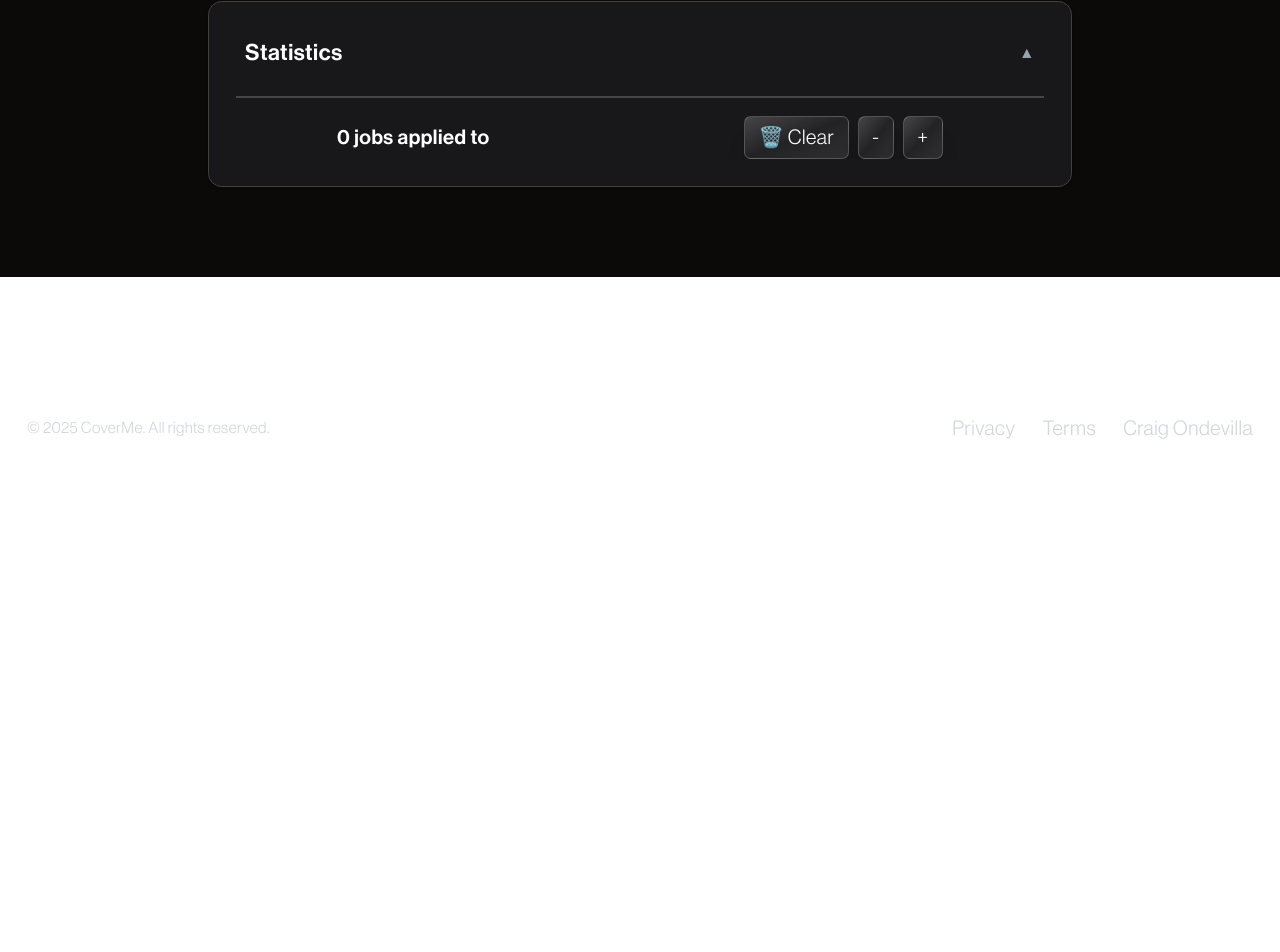
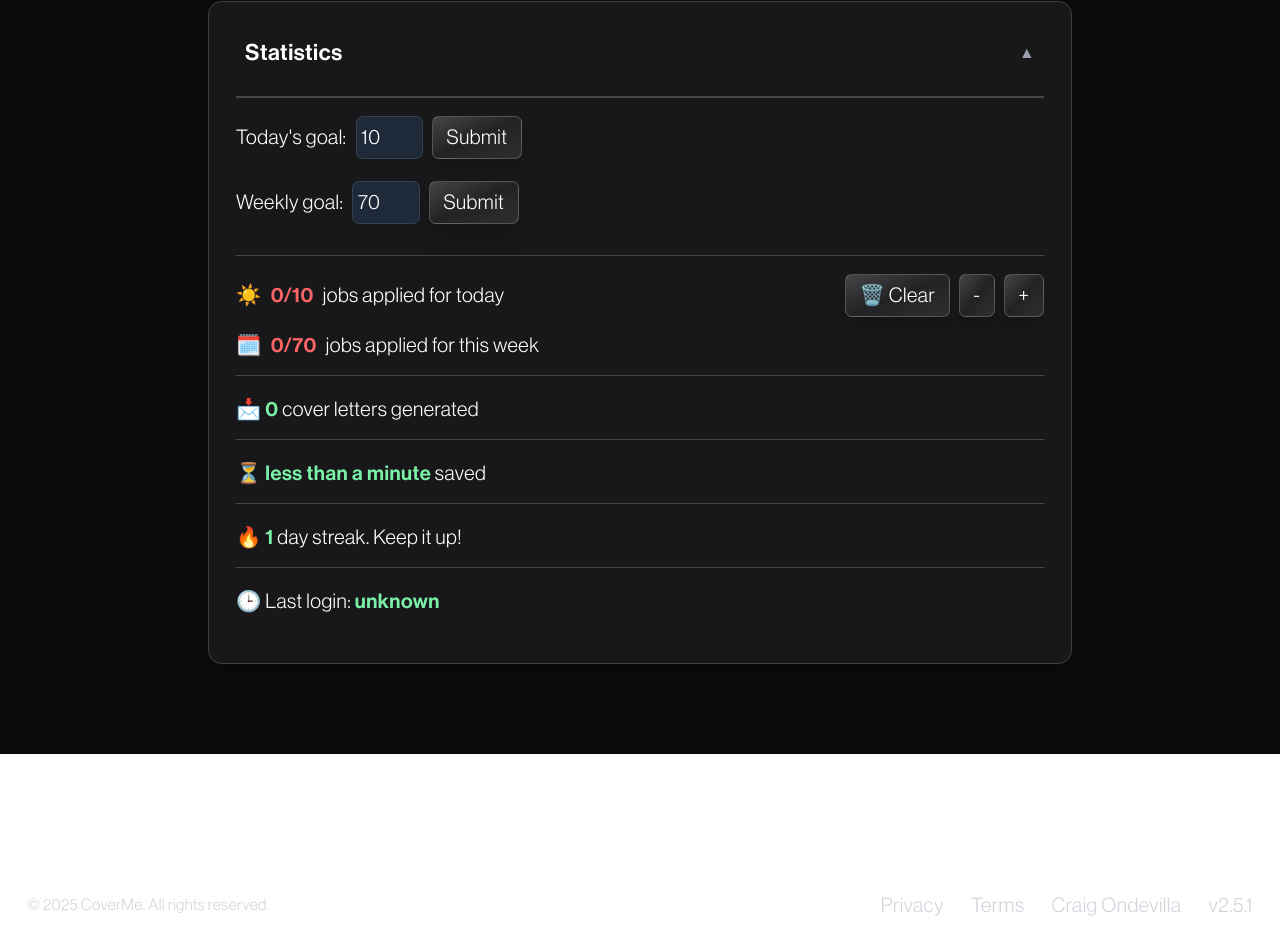
Before and after one commit to craigsterr/coverme, a Next.js app: page / in a window 1280 px wide. Shown: the part 701-1653 px from the top of the page. Before the commit the page ends 1190 px from the top, so only its background shows below. Built offline with nearby package versions, Linux system fonts and the light colour scheme.

Commit message:
added statistics and a daily streak

```diff
--- a/app/page.tsx
+++ b/app/page.tsx
@@ -24,7 +24,7 @@ export default function Home() {
   const [addNew, setAddNew] = useState<boolean>(false);
 
   const buttonStyle =
-    "px-3 py-1 text-white rounded-md hover:bg-sky-700 transition-all disabled:opacity-50 disabled:cursor-not-allowed rounded-3xl border border-white/20 shadow-xl bg-gradient-to-br from-white/20 via-white/5 to-white/10 cursor-pointer";
+    "px-3 py-1 text-white rounded-md hover:bg-sky-700 transition-all disabled:opacity-50 disabled:cursor-not-allowed rounded-3xl border border-white/20 shadow-xl bg-gradient-to-br from-white/20 via-white/5 to-white/10 cursor-pointer hover:scale-105";
   const sectionCard =
     "w-full max-w-3xl bg-zinc-900 border border-stone-700 rounded-xl p-6 shadow ";
 
@@ -72,7 +72,11 @@ export default function Home() {
           buttonStyle={buttonStyle}
           sectionCard={sectionCard}
         />
-        <Stats buttonStyle={buttonStyle} sectionCard={sectionCard} />
+        <Stats
+          buttonStyle={buttonStyle}
+          sectionCard={sectionCard}
+          lettersGenerated={lettersGenerated}
+        />
       </main>
       <Footer />
     </>
--- /dev/null
+++ b/components/custom/AnimatedNumber.tsx
@@ -0,0 +1,23 @@
+// components/AnimatedNumber.tsx
+import { motion, useMotionValue, useSpring, useTransform } from "framer-motion";
+import { useEffect } from "react";
+
+type Props = {
+  number: number;
+};
+
+export default function AnimatedNumber({ number }: Props) {
+  const count = useMotionValue(0);
+  const spring = useSpring(count, {
+    stiffness: 100,
+    damping: 20,
+  });
+
+  const rounded = useTransform(spring, (latest) => Math.floor(latest));
+
+  useEffect(() => {
+    count.set(number);
+  }, [number, count]);
+
+  return <motion.span>{rounded.get()}</motion.span>;
+}
--- a/components/custom/Footer.tsx
+++ b/components/custom/Footer.tsx
@@ -16,6 +16,7 @@ export default function Footer() {
           <a href="https://craigo.live" className="hover:text-white">
             Craig Ondevilla
           </a>
+          <p>v2.5.1</p>
         </div>
       </div>
     </footer>
--- a/components/custom/Stats.tsx
+++ b/components/custom/Stats.tsx
@@ -1,56 +1,258 @@
 import { useState, useEffect } from "react";
-import { motion } from "framer-motion";
-
 import SectionCard from "./SectionCard";
+import { motion, AnimatePresence } from "framer-motion";
 type Props = {
   buttonStyle: string;
   sectionCard: string;
+  lettersGenerated: number;
 };
-export default function Stats({ buttonStyle, sectionCard }: Props) {
-  const [jobTally, setJobTally] = useState(0);
+export default function Stats({
+  buttonStyle,
+  sectionCard,
+  lettersGenerated,
+}: Props) {
+  const [dailyStreak, setDailyStreak] = useState(0);
+  const [lastLoginTime, setLastLoginTime] = useState(0);
+  const [dailyJobs, setDailyJobs] = useState(0);
+  const [weeklyJobs, setWeeklyJobs] = useState(0);
+  const [dailyGoal, setDailyGoal] = useState(10);
+  const [dailyGoalInput, setDailyGoalInput] = useState(10);
+  const [weeklyGoal, setWeeklyGoal] = useState(70);
+  const [weeklyGoalInput, setWeeklyGoalInput] = useState(70);
+
+  function formatTimeAgo(timestamp: number) {
+    const diff = Date.now() - timestamp;
+    const minutes = Math.floor(diff / (1000 * 60));
+    const hours = Math.floor(diff / (1000 * 60 * 60));
+    const days = Math.floor(diff / (1000 * 60 * 60 * 24));
+
+    if (days > 0) return `${days} day${days === 1 ? "" : "s"} ago`;
+    if (hours > 0) return `${hours} hour${hours === 1 ? "" : "s"} ago`;
+    if (minutes > 0) return `${minutes} minute${minutes === 1 ? "" : "s"} ago`;
+    return "just now";
+  }
+
+  function formatMinutesToTime(minutes: number): string {
+    const weeks = Math.floor(minutes / (60 * 24 * 7));
+    const days = Math.floor((minutes % (60 * 24 * 7)) / (60 * 24));
+    const hours = Math.floor((minutes % (60 * 24)) / 60);
+    const remainingMinutes = minutes % 60;
+
+    const parts = [];
+    if (weeks > 0) parts.push(`${weeks} week${weeks > 1 ? "s" : ""}`);
+    if (days > 0) parts.push(`${days} day${days > 1 ? "s" : ""}`);
+    if (hours > 0) parts.push(`${hours} hour${hours > 1 ? "s" : ""}`);
+    if (remainingMinutes > 0)
+      parts.push(
+        `${remainingMinutes} minute${remainingMinutes > 1 ? "s" : ""}`
+      );
+
+    return parts.length > 0 ? parts.join(", ") : "less than a minute";
+  }
 
   useEffect(() => {
-    const stored = localStorage.getItem("job-tally");
-    if (stored) setJobTally(parseInt(stored, 10));
+    const currentLogin = Date.now();
+    const previousLogin = parseInt(
+      localStorage.getItem("last-login") || "0",
+      10
+    );
+    const previousStreak = parseInt(
+      localStorage.getItem("daily-streak") || "0",
+      10
+    );
+
+    const ONE_DAY = 1000 * 60 * 60 * 24;
+    const daysPassed = Math.floor((currentLogin - previousLogin) / ONE_DAY);
+
+    if (daysPassed === 1) {
+      setDailyStreak(previousStreak + 1);
+      localStorage.setItem("daily-streak", (previousStreak + 1).toString());
+    } else if (daysPassed > 1 || isNaN(previousLogin)) {
+      setDailyStreak(1);
+      localStorage.setItem("daily-streak", "1");
+    } else {
+      setDailyStreak(previousStreak);
+    }
+
+    setLastLoginTime(previousLogin);
+    localStorage.setItem("last-login", currentLogin.toString());
+
+    const storedDailyJobs = parseInt(
+      localStorage.getItem("daily-jobs") || "0",
+      10
+    );
+    const storedWeeklyJobs = parseInt(
+      localStorage.getItem("weekly-jobs") || "0",
+      10
+    );
+
+    setDailyJobs(storedDailyJobs);
+    setWeeklyJobs(storedWeeklyJobs);
   }, []);
 
   useEffect(() => {
-    localStorage.setItem("job-tally", jobTally.toString());
-  }, [jobTally]);
+    localStorage.setItem("daily-jobs", dailyJobs.toString());
+    localStorage.setItem("weekly-jobs", weeklyJobs.toString());
+  }, [dailyJobs, weeklyJobs]);
+
   return (
     <>
       <section className={`${sectionCard} bg-gray-900 text-white mt-8 `}>
         <SectionCard title="Statistics">
+          <div className="space-y-3 mb-4">
+            <div className="flex flex-col gap-5">
+              <div className="flex gap-2 items-center">
+                <p>Today's goal: </p>
+                <input
+                  type="text"
+                  value={dailyGoalInput}
+                  onChange={(e) => setDailyGoalInput(parseInt(e.target.value))}
+                  placeholder="Job Title (Optional)"
+                  maxLength={100}
+                  className="p-1 border border-gray-700 bg-gray-800 rounded-md w-15"
+                />
+                <button
+                  className={buttonStyle}
+                  onClick={() => setDailyGoal(dailyGoalInput)}
+                >
+                  Submit
+                </button>
+              </div>
+              <div className="flex gap-2 items-center mb-4">
+                <p>Weekly goal: </p>
+                <input
+                  type="text"
+                  value={weeklyGoalInput}
+                  onChange={(e) => setWeeklyGoalInput(parseInt(e.target.value))}
+                  placeholder="Job Title (Optional)"
+                  maxLength={100}
+                  className="p-1 border border-gray-700 bg-gray-800 rounded-md w-15"
+                />
+                <button
+                  className={buttonStyle}
+                  onClick={() => setWeeklyGoal(weeklyGoalInput)}
+                >
+                  Submit
+                </button>
+              </div>
+            </div>
+            <div className="h-[1px] bg-white/20 mb-4" />
+            <div className="flex flex-col sm:flex-row gap-4 sm:gap-2 items-center justify-between w-full">
               {" "}
-          <div className="flex flex-col sm:flex-row gap-4 sm:gap-2 items-center justify-between w-full sm:w-[75%] mx-auto">
-            {" "}
+              <div className="flex gap-2">
+                ☀️
+                <AnimatePresence mode="wait">
                   <motion.p
-              key={jobTally}
-              initial={{ scale: 0.9, opacity: 0 }}
-              animate={{ scale: 1, opacity: 1 }}
-              exit={{ scale: 0.9, opacity: 0 }}
+                    key={dailyJobs} // triggers animation on count change
+                    initial={{ opacity: 0, y: 6 }}
+                    animate={{ opacity: 1, y: 0 }}
+                    exit={{ opacity: 0, y: -6 }}
                     transition={{ duration: 0.2 }}
                     className="text-lg font-semibold"
                   >
-              {jobTally} jobs applied to
+                    <span
+                      className={
+                        dailyJobs < dailyGoal / 2
+                          ? "text-red-400"
+                          : dailyJobs >= dailyGoal
+                          ? "text-green-400"
+                          : "text-yellow-400"
+                      }
+                    >
+                      {dailyJobs}/{dailyGoal}{" "}
+                    </span>
                   </motion.p>
+                </AnimatePresence>
+                <span>jobs applied for today</span>
+              </div>
               <div className={"flex gap-2 justify-center"}>
-              <button className={buttonStyle} onClick={() => setJobTally(0)}>
+                <button
+                  className={buttonStyle}
+                  onClick={() => {
+                    setDailyJobs(0);
+                    setWeeklyJobs(0);
+                  }}
+                >
                   🗑️ Clear
                 </button>
                 <button
                   className={buttonStyle}
-                onClick={() => setJobTally((count) => Math.max(count - 1, 0))}
+                  onClick={() => {
+                    setDailyJobs((count) => Math.max(count - 1, 0));
+                    setWeeklyJobs((count) => Math.max(count - 1, 0));
+                  }}
                 >
                   -
                 </button>
                 <button
                   className={buttonStyle}
-                onClick={() => setJobTally((count) => count + 1)}
+                  onClick={() => {
+                    setDailyJobs((count) => count + 1);
+                    setWeeklyJobs((count) => Math.max(count + 1, 0));
+                  }}
                 >
                   +
-              </button>{" "}
+                </button>
               </div>
+            </div>
+            <div className="flex flex-col sm:flex-row gap-4 sm:gap-2 items-center justify-between w-full">
+              <div>
+                <div className="flex gap-2">
+                  🗓️
+                  <AnimatePresence mode="wait">
+                    <motion.p
+                      key={dailyJobs} // triggers animation on count change
+                      initial={{ opacity: 0, y: 6 }}
+                      animate={{ opacity: 1, y: 0 }}
+                      exit={{ opacity: 0, y: -6 }}
+                      transition={{ duration: 0.2 }}
+                      className="text-lg font-semibold"
+                    >
+                      <span
+                        className={
+                          weeklyJobs < weeklyGoal / 2
+                            ? "text-red-400"
+                            : weeklyJobs >= weeklyGoal
+                            ? "text-green-400"
+                            : "text-yellow-400"
+                        }
+                      >
+                        {weeklyJobs}/{weeklyGoal}{" "}
+                      </span>
+                    </motion.p>
+                  </AnimatePresence>
+                  <span>jobs applied for this week</span>
+                </div>
+              </div>
+            </div>
+            <div className="h-[1px] bg-white/20 mb-4" />
+            <p>
+              📩{" "}
+              <span className="font-bold text-green-300">
+                {lettersGenerated}
+              </span>{" "}
+              cover letters generated
+            </p>{" "}
+            <div className="h-[1px] bg-white/20 mb-4" />
+            <p>
+              ⏳{" "}
+              <span className="font-bold text-green-300">
+                {formatMinutesToTime(lettersGenerated * 15)}
+              </span>{" "}
+              saved
+            </p>
+            <div className="h-[1px] bg-white/20 mb-4" />
+            <p>
+              🔥 <span className="font-bold text-green-300">{dailyStreak}</span>{" "}
+              day streak. Keep it up!
+            </p>
+            <div className="h-[1px] bg-white/20 mb-4" />
+            <p>
+              🕒 Last login:{" "}
+              <span className="font-bold text-green-300">
+                {lastLoginTime ? formatTimeAgo(lastLoginTime) : "unknown"}
+              </span>
+            </p>
           </div>
         </SectionCard>
       </section>
```
Lines whose indentation alone changed are shown as unchanged.
